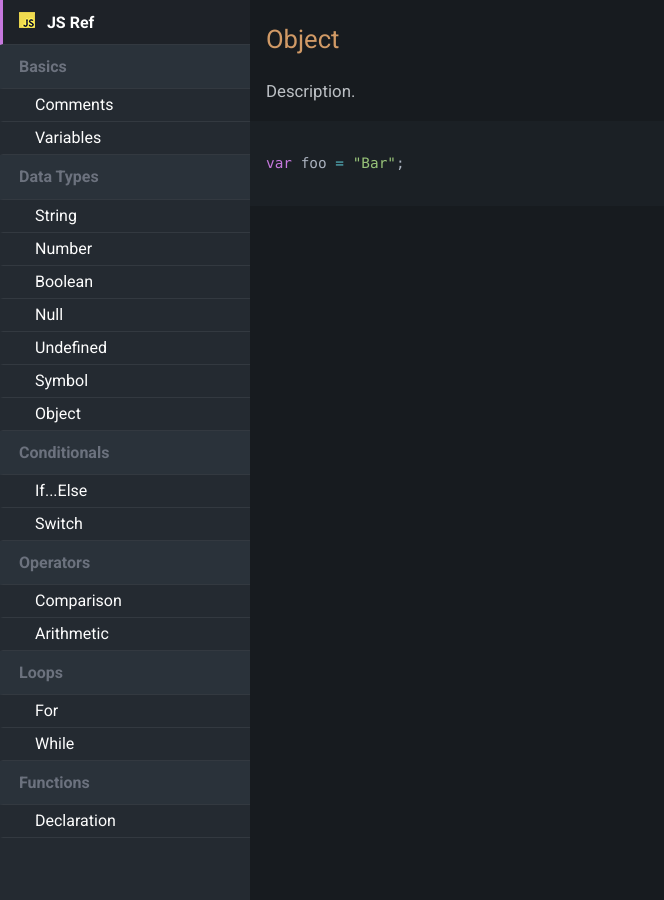
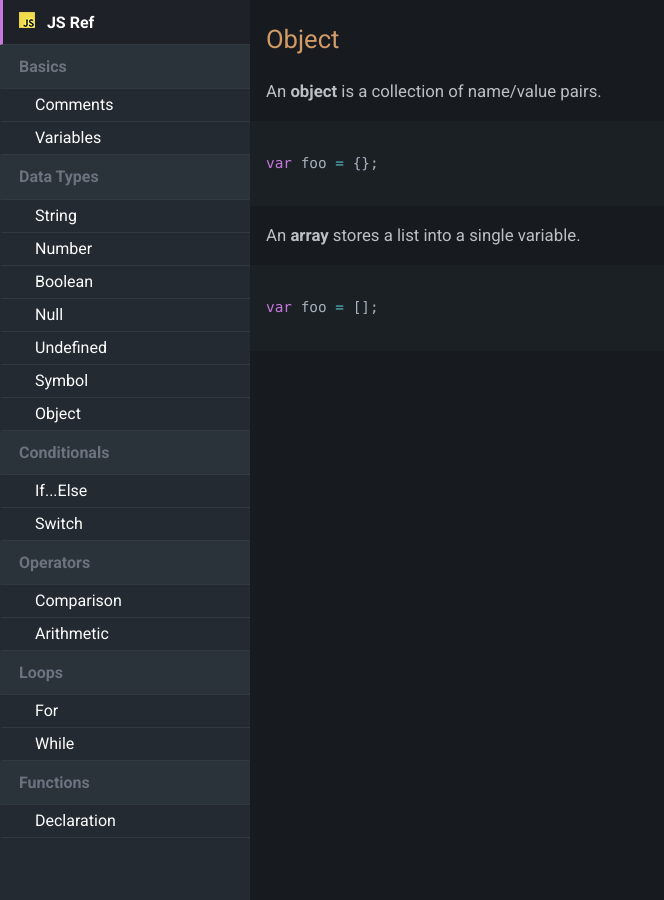
Before and after one commit to KJLarson/snippets, a Jekyll site: the page built from _pages/07_object.md, in a window 1280 px wide and 900 px high. Shown: the whole window, without its empty margins (0-664 px from the left). Built offline with Jekyll 4.4.1, drawn with Linux system fonts in a browser that asks for light colours; nearby versions of some CDN libraries.

Commit message:
Update 07_object.md

````diff
--- a/_pages/07_object.md
+++ b/_pages/07_object.md
@@ -6,8 +6,14 @@ permalink: /object/
 
 ---
 
-Description.
+An **object** is a collection of name/value pairs.
 
 ```js
-var foo = "Bar";
+var foo = {};
 ```
+
+An **array** stores a list into a single variable.
+
+```js
+var foo = [];
+```
````
